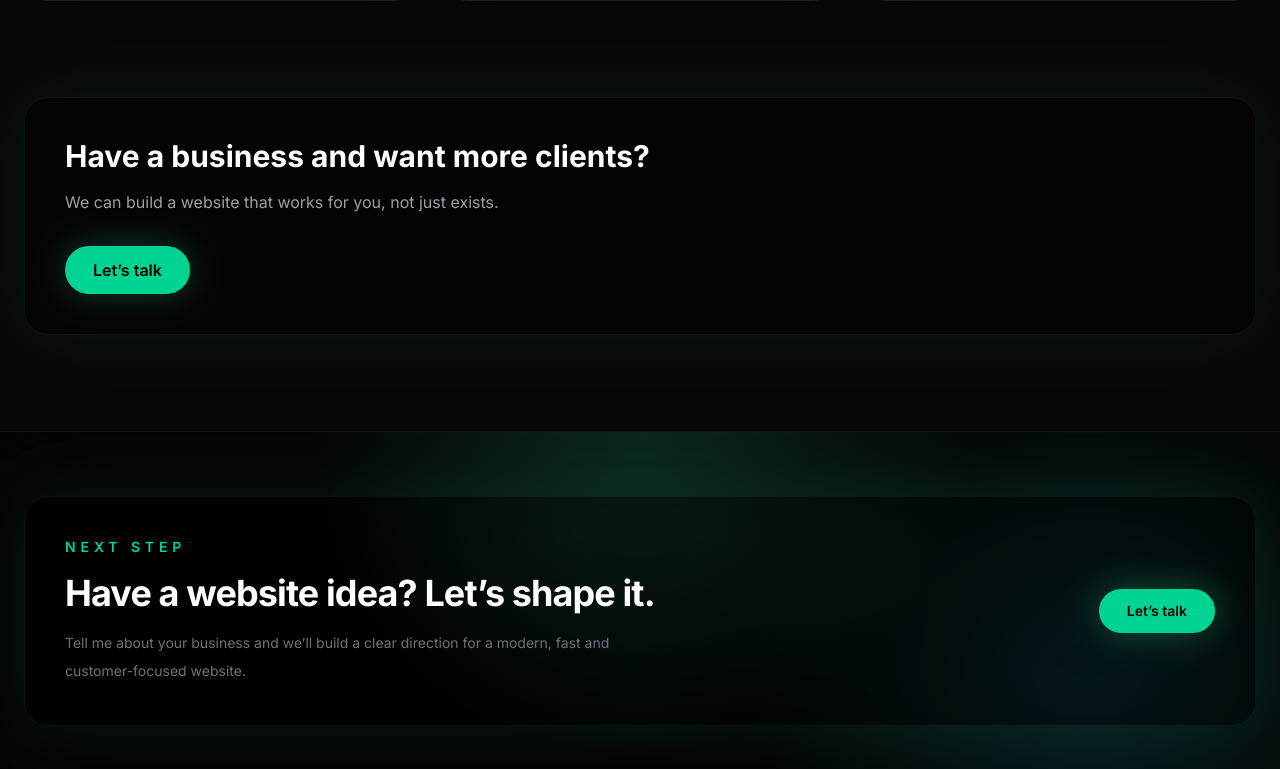
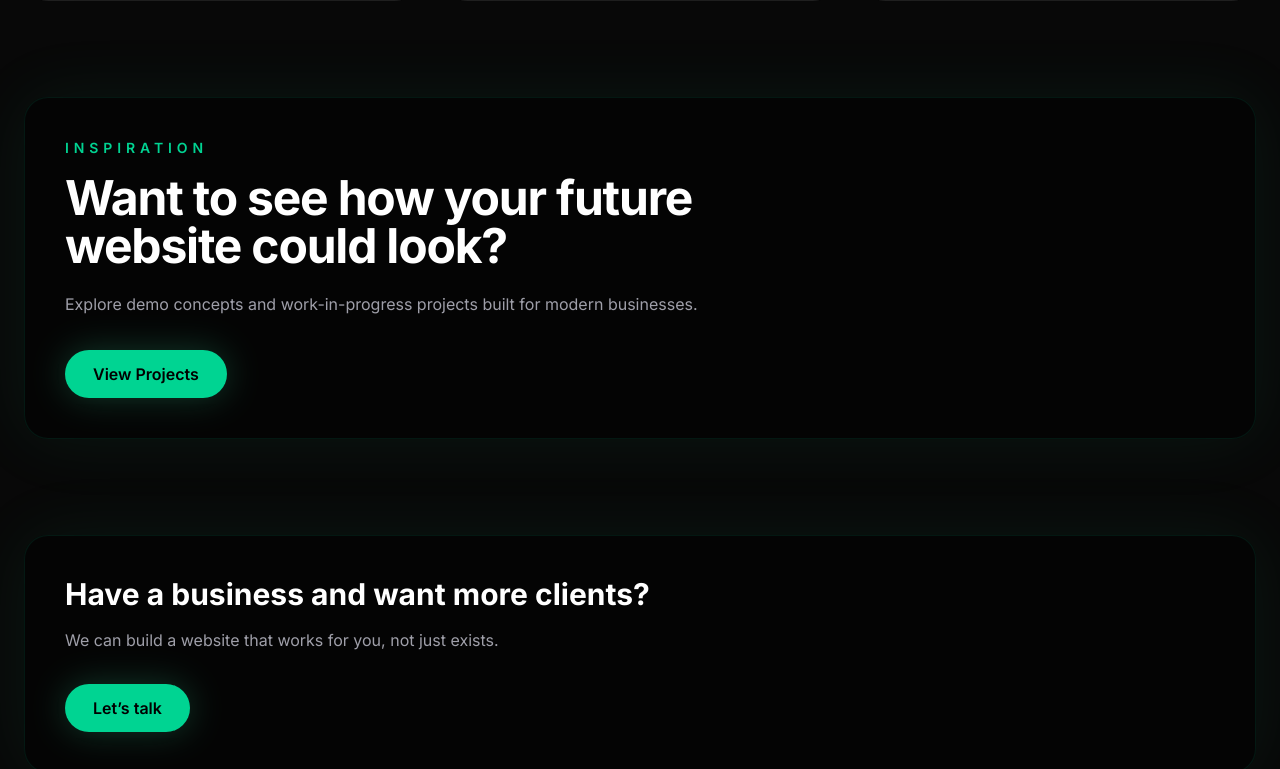
Before and after one commit to RaulRauta/my-business-site, a Next.js app: page /en in a window 1280 px wide. Shown: the part 1731-2500 px from the top of the page. Built offline with nearby package versions, Linux system fonts and the light colour scheme.

Commit message:
Projects

```diff
--- a/app/[lang]/page.tsx
+++ b/app/[lang]/page.tsx
@@ -276,6 +276,31 @@ export default async function HomePage({
             ))}
           </div>
 
+          <div className="mt-24 overflow-hidden rounded-3xl border border-emerald-400/10 bg-black/40 p-8 shadow-[0_0_70px_rgba(52,211,153,0.08)] backdrop-blur-xl md:p-10">
+            <p className="text-sm font-semibold uppercase tracking-[0.35em] text-emerald-400">
+              {lang === "ro" ? "Inspirație" : "Inspiration"}
+            </p>
+
+            <h2 className="mt-4 max-w-3xl text-3xl font-bold tracking-tight text-white md:text-5xl">
+              {lang === "ro"
+                ? "Vrei să vezi cum ar putea arăta viitorul tău site?"
+                : "Want to see how your future website could look?"}
+            </h2>
+
+            <p className="mt-5 max-w-2xl leading-7 text-zinc-400">
+              {lang === "ro"
+                ? "Explorează concepte demo și proiecte în lucru construite pentru business-uri moderne."
+                : "Explore demo concepts and work-in-progress projects built for modern businesses."}
+            </p>
+
+            <Link
+              href={`/${lang}/projects`}
+              className="mt-8 inline-block rounded-full bg-emerald-400 px-7 py-3 font-semibold text-black shadow-[0_0_35px_rgba(52,211,153,0.25)] transition hover:bg-emerald-300 hover:shadow-[0_0_55px_rgba(52,211,153,0.5)]"
+            >
+              {lang === "ro" ? "Vezi Projects" : "View Projects"}
+            </Link>
+          </div>
+
           {/* FINAL CTA */}
           <div className="mt-24 rounded-3xl border border-emerald-400/10 bg-black/40 p-8 shadow-[0_0_70px_rgba(52,211,153,0.08)] backdrop-blur-xl md:p-10">
             <h2 className="max-w-2xl text-3xl font-bold text-white">
```
